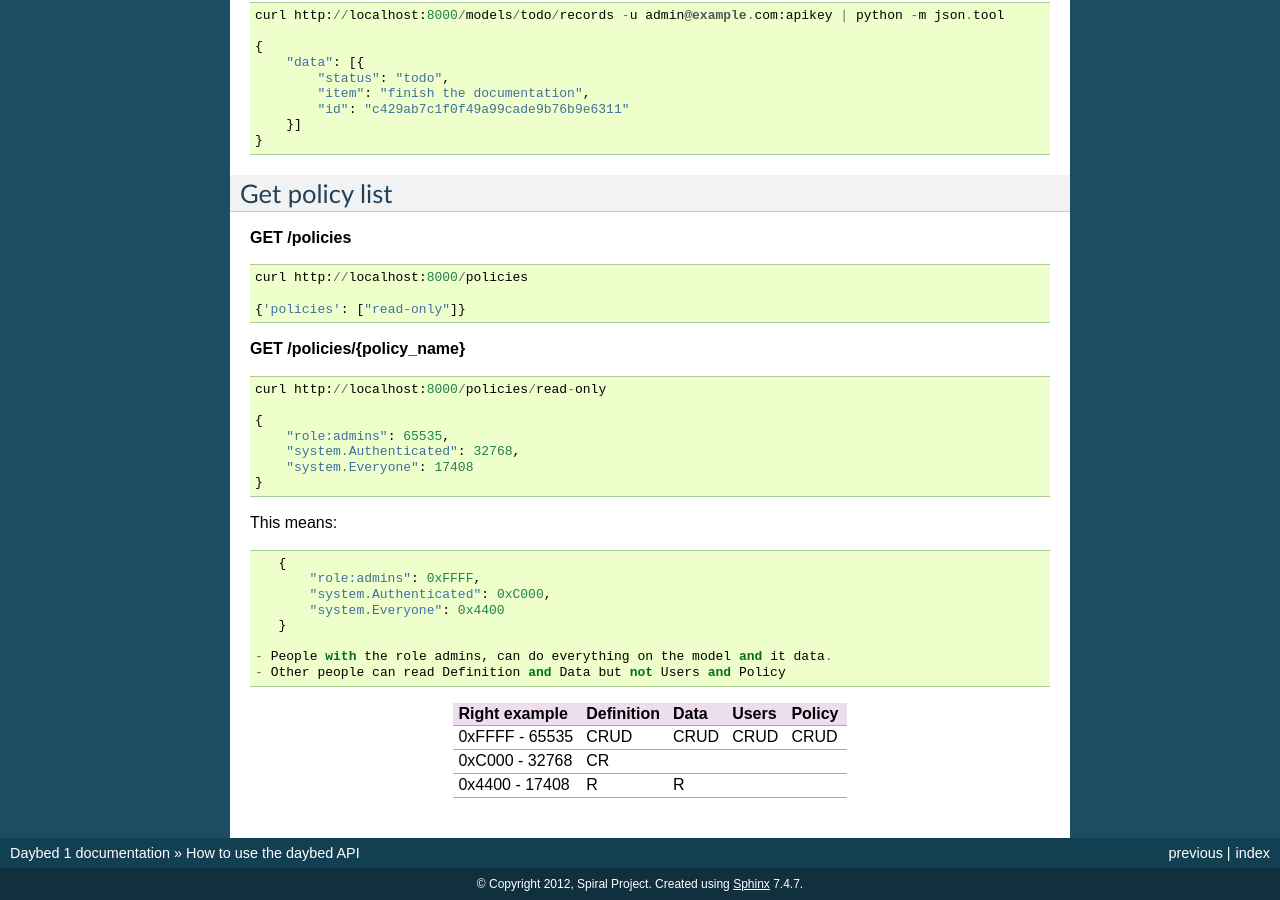
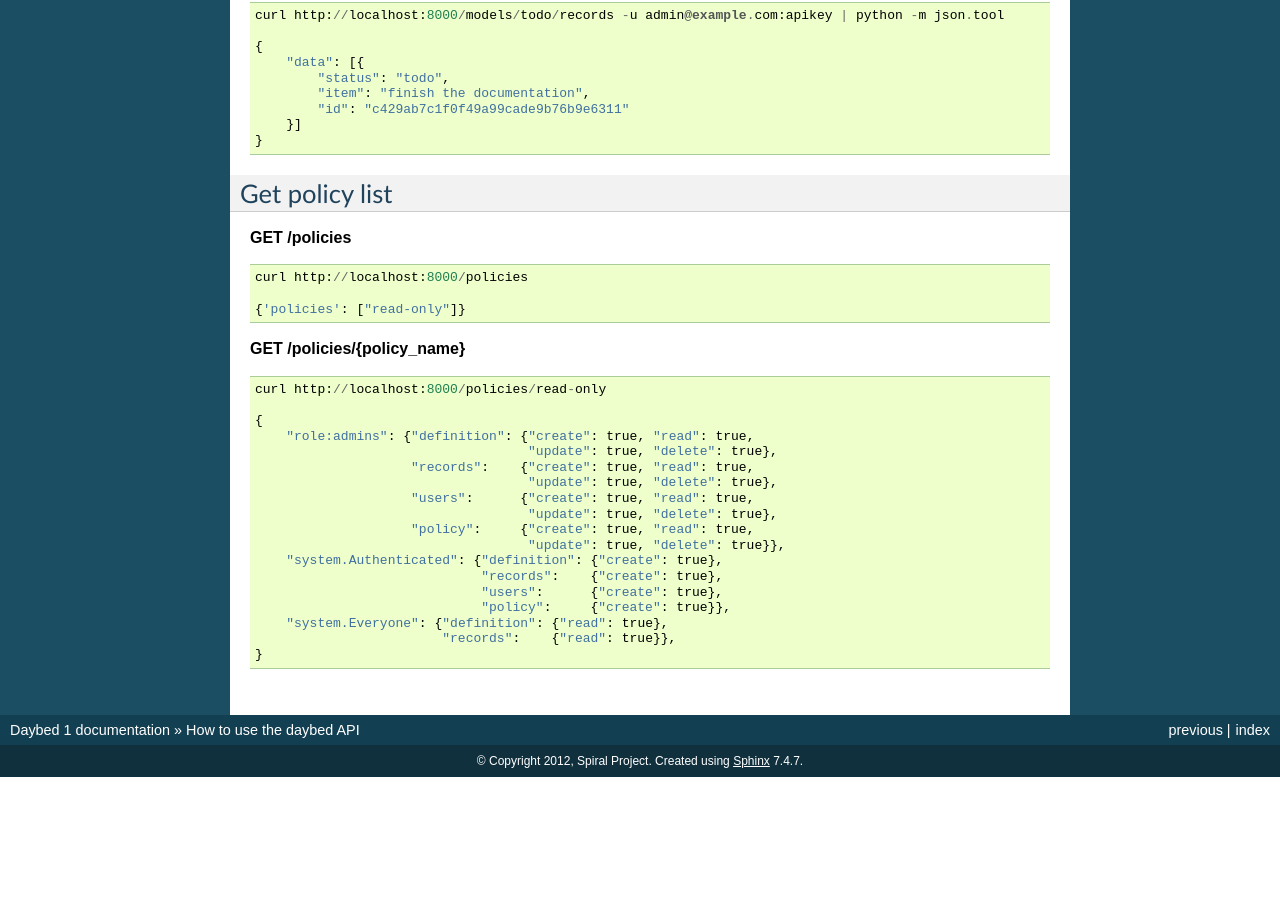
Before and after one commit to spiral-project/daybed, a Sphinx documentation site: the page built from docs/source/usage.rst, in a window 1280 px wide and 900 px high, scrolled down 2725 px. Built offline with Sphinx 7.4.7, drawn with Linux system fonts in a browser that asks for light colours; after the commit the page ends 3502 px from its top, so only the background shows below that.

Commit message:
Use human readable permissions everywhere (ref #120)

```diff
--- a/docs/source/usage.rst
+++ b/docs/source/usage.rst
@@ -197,28 +197,18 @@ Get policy list
     curl http://localhost:8000/policies/read-only
 
     {
-        "role:admins": 65535,
-        "system.Authenticated": 32768,
-        "system.Everyone": 17408
+        "role:admins": {"definition": {"create": true, "read": true,
+                                       "update": true, "delete": true},
+                        "records":    {"create": true, "read": true,
+                                       "update": true, "delete": true},
+                        "users":      {"create": true, "read": true,
+                                       "update": true, "delete": true},
+                        "policy":     {"create": true, "read": true,
+                                       "update": true, "delete": true}},
+        "system.Authenticated": {"definition": {"create": true},
+                                 "records":    {"create": true},
+                                 "users":      {"create": true},
+                                 "policy":     {"create": true}},
+        "system.Everyone": {"definition": {"read": true},
+                            "records":    {"read": true}},
     }
-
-This means::
-
-    {
-        "role:admins": 0xFFFF,
-        "system.Authenticated": 0xC000,
-        "system.Everyone": 0x4400
-    }
-
- - People with the role admins, can do everything on the model and it data.
- - Other people can read Definition and Data but not Users and Policy
-
-+-----------------+------------+------+--------+--------+
-| Right example   | Definition | Data | Users  | Policy |
-+=================+============+======+========+========+
-| 0xFFFF - 65535  |    CRUD    | CRUD |  CRUD  |  CRUD  |
-+-----------------+------------+------+--------+--------+
-| 0xC000 - 32768  |    CR      |      |        |        |
-+-----------------+------------+------+--------+--------+
-| 0x4400 - 17408  |     R      |  R   |        |        |
-+-----------------+------------+------+--------+--------+
```
Also changed, not shown: 2 other files.
